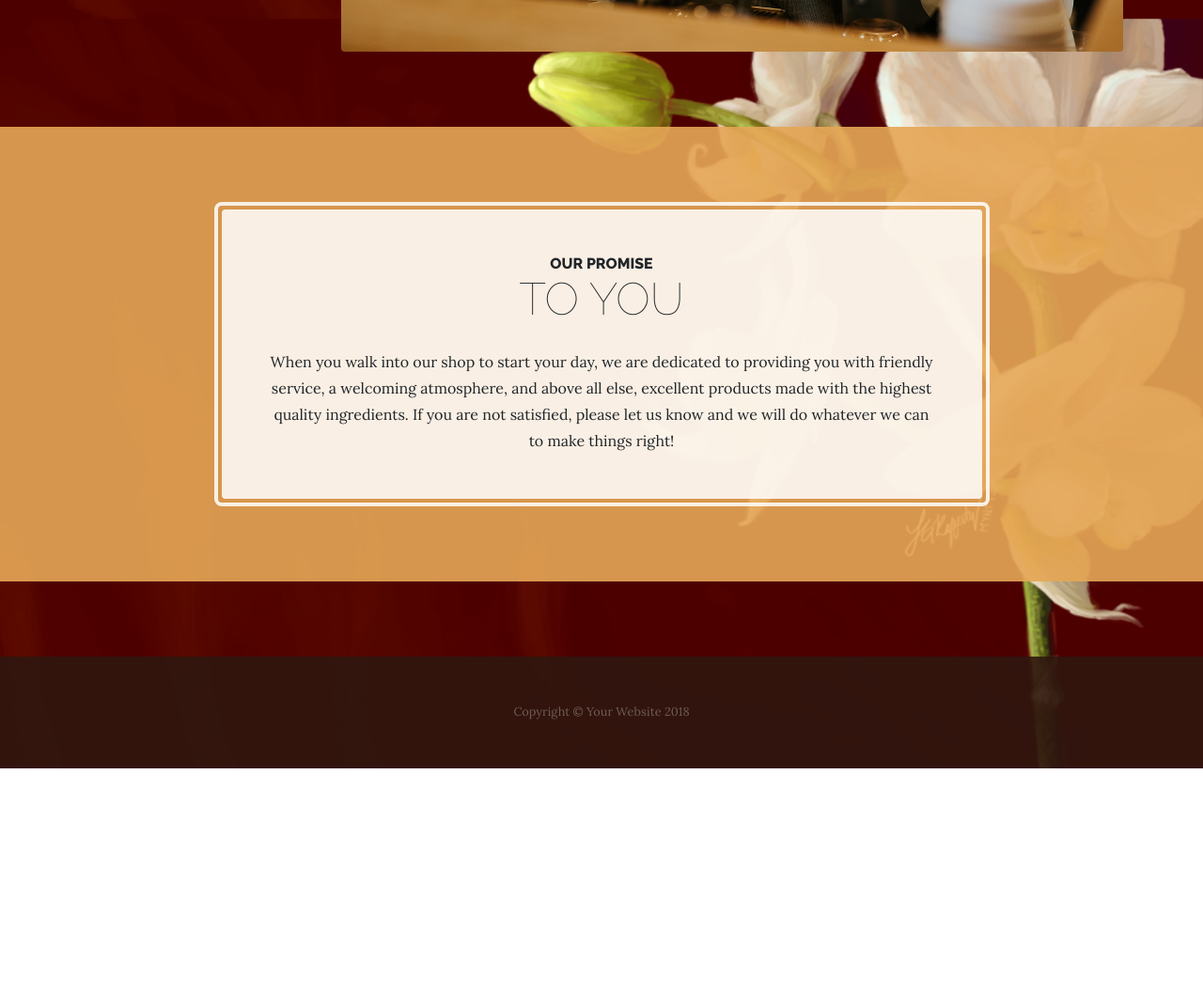
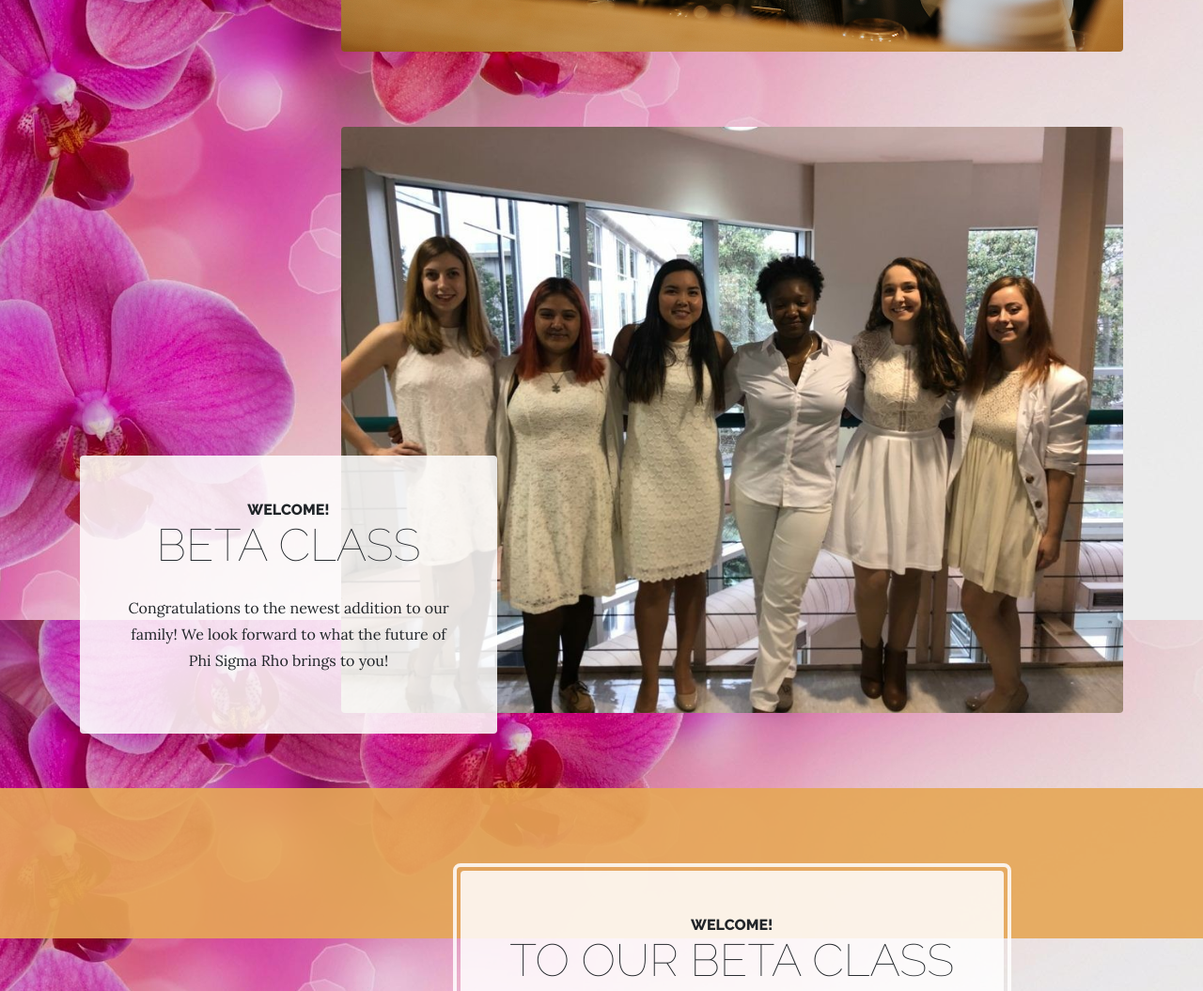
Before and after one commit to oduphirho/oduphisigmarho.io, a website: page index.html in a window 1280 px wide. Shown: the part 940-1995 px from the top of the page at 94% size. Before the commit the page ends 1758 px from the top, so only its background shows below. Drawn offline with Linux system fonts and the light colour scheme.

Commit message:
photos & navbar
basic reposition of a photo and begin update of navbar colors

```diff
--- a/css/business-casual.css
+++ b/css/business-casual.css
@@ -3,7 +3,7 @@ body {
   background-attachment: fixed;
   background-position: center;
   background-size: cover;
-  background-image: url("../img/orchids.png");
+  background-image: url("../img/orchids.jpg");
 }
 
 h1,
@@ -69,7 +69,7 @@ p {
 }
 
 #mainNav {
-  background-color: rgba(47, 23, 15, 0.9);
+  background-color: #722f37;
   font-family: 'Raleway';
 }
 
@@ -127,6 +127,15 @@ p {
     left: 0;
     position: absolute;
     bottom: -2rem;
+  }
+
+  .intro-test{
+    left: 0;
+    width: 40%;
+    position: absolute;
+    margin-bottom: 3rem;
+    top: 350px;
+
   }
 }
 
--- a/index.html
+++ b/index.html
@@ -76,16 +76,35 @@
       </div>
     </section>
 
+    <section class="page-section clearfix">
+      <div class="container">
+        <div class="intro">
+          <img class="intro-img img-fluid mb-3 mb-lg-0 rounded" src="img/betas.jpg" alt="">
+          <div class="intro-test left-0 text-center bg-faded p-5 rounded"  >
+            <h2 class="section-heading mb-4">
+              <span class="section-heading-upper">Welcome!</span>
+              <span class="section-heading-lower">Beta Class</span>
+            </h2>
+            <p class="mb-3">Congratulations to the newest addition to our family! We look forward to what the future of Phi Sigma Rho brings to you!</p>
+            <div class="intro-button mx-auto">
+            </div>
+          </div>
+        </div>
+      </div>
+    </section>
+
     <section class="page-section cta">
       <div class="container">
-        <div class="row">
-          <div class="col-xl-9 mx-auto">
-            <div class="cta-inner text-center rounded">
-              <h2 class="section-heading mb-4">
-                <span class="section-heading-upper">Our Promise</span>
-                <span class="section-heading-lower">To You</span>
-              </h2>
-              <p class="mb-0">When you walk into our shop to start your day, we are dedicated to providing you with friendly service, a welcoming atmosphere, and above all else, excellent products made with the highest quality ingredients. If you are not satisfied, please let us know and we will do whatever we can to make things right!</p>
+        <div class="intro">
+          <div class = "intro-img img-fluid mb-3 mb-lg-0 rounded" src = "img/betas.jpg" alt = "">
+            <div class="col-xl-9 mx-auto">
+              <div class="cta-inner text-center rounded">
+                <h2 class="section-heading mb-4">
+                  <span class="section-heading-upper">Welcome!</span>
+                  <span class="section-heading-lower">To our beta class</span>
+                </h2>
+                <p class="mb-0">Congratulations to the newest addition to our family! We look forward to what the future of Phi Sigma Rho brings to you!</p>
+              </div>
             </div>
           </div>
         </div>
```
Also changed, not shown: img/betas.jpg (added), img/induction.jpg (added).
